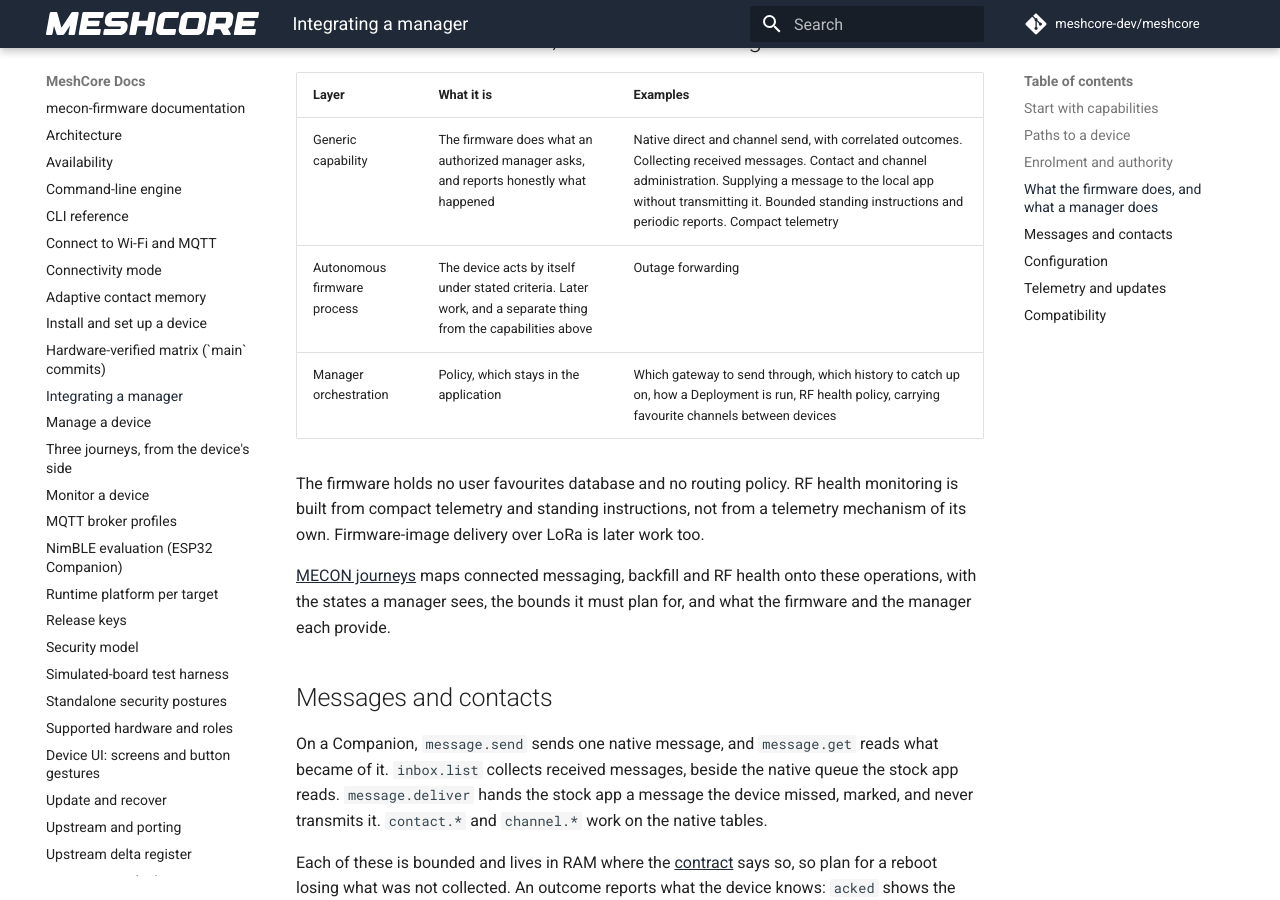
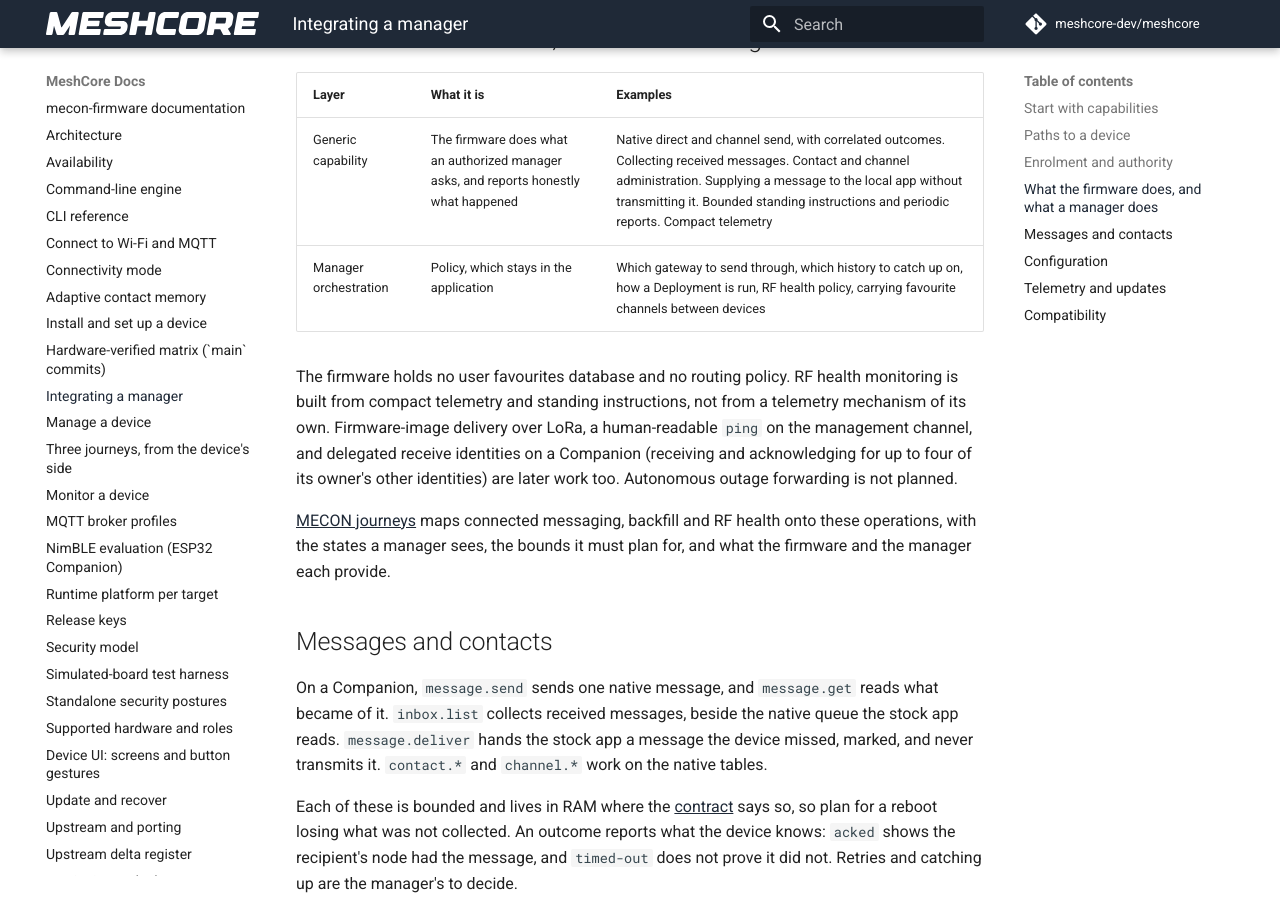
Before and after one commit to hoejriis/mecon-firmware, an MkDocs documentation site: the page built from docs/INTEGRATION.md, in a window 1280 px wide and 900 px high, scrolled down 1223 px. Built offline with MkDocs 1.6.1 and Material for MkDocs 9.7.7, drawn with Linux system fonts in a browser that asks for light colours; comment, search, counter and statistics services are not loaded.

Commit message:
Docs: outage forwarding is retired; name the planned ping and receive identities (#560)
On 2026-11-14 the owner retired autonomous outage forwarding (Issue 121).
The README and the integration guide still listed it as later work. They
now name its replacements on the firmware side instead: the human-readable
ping on the management channel and delegated receive identities.

Co-authored-by: Claude Opus 5.5 (1M context) <noreply@anthropic.com>

```diff
--- a/docs/INTEGRATION.md
+++ b/docs/INTEGRATION.md
@@ -26,10 +26,9 @@ A device with no Deployment follows its posture rules, under which a trusted lin
 | Layer | What it is | Examples |
 |---|---|---|
 | Generic capability | The firmware does what an authorized manager asks, and reports honestly what happened | Native direct and channel send, with correlated outcomes. Collecting received messages. Contact and channel administration. Supplying a message to the local app without transmitting it. Bounded standing instructions and periodic reports. Compact telemetry |
-| Autonomous firmware process | The device acts by itself under stated criteria. Later work, and a separate thing from the capabilities above | Outage forwarding |
 | Manager orchestration | Policy, which stays in the application | Which gateway to send through, which history to catch up on, how a Deployment is run, RF health policy, carrying favourite channels between devices |
 
-The firmware holds no user favourites database and no routing policy. RF health monitoring is built from compact telemetry and standing instructions, not from a telemetry mechanism of its own. Firmware-image delivery over LoRa is later work too.
+The firmware holds no user favourites database and no routing policy. RF health monitoring is built from compact telemetry and standing instructions, not from a telemetry mechanism of its own. Firmware-image delivery over LoRa, a human-readable `ping` on the management channel, and delegated receive identities on a Companion (receiving and acknowledging for up to four of its owner's other identities) are later work too. Autonomous outage forwarding is not planned.
 
 [MECON journeys](MECON_JOURNEYS.md) maps connected messaging, backfill and RF health onto these operations, with the states a manager sees, the bounds it must plan for, and what the firmware and the manager each provide.
 
```
Also changed, not shown: README.md (+1 -1 lines).
